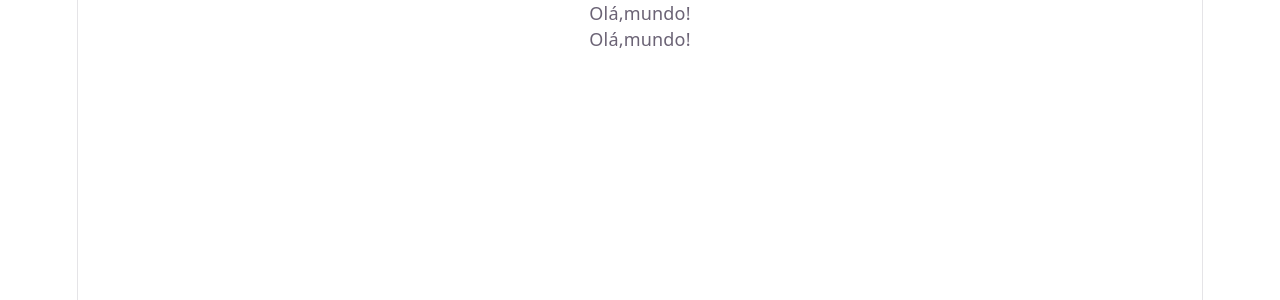
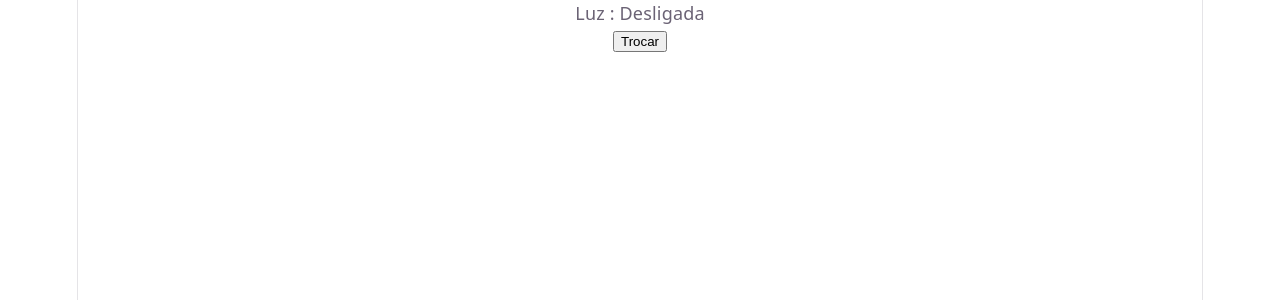
Before and after one commit to giovannacostaxavier/react-labs, a React (Vite) app: page / in a window 1280 px wide. Shown: the top 300 px of the page. Built offline with nearby package versions, Linux system fonts and the light colour scheme.

Commit message:
feat: novo exercicio de customs hooks

```diff
--- a/src/App.jsx
+++ b/src/App.jsx
@@ -1,12 +1,9 @@
-import Cabecalho from "./exercicios/Usando-Customs/Cabecalho"
-import Rodape from "./exercicios/Usando-Customs/Rodape"
-
+import Luz from "./exercicios/Alternador-Customs/Luz"
 const App =()=>{
 
   return(
     <div>
-      <Rodape/>
-      <Cabecalho/>
+      <Luz/>
     </div>
   )
 }
--- /dev/null
+++ b/src/exercicios/Alternador-Customs/Alternador.jsx
@@ -0,0 +1,11 @@
+import { useState } from "react";
+
+const useAlternador =()=>{
+    const [ligado,setLigado]=useState(false)
+
+    const Alternar=()=>{
+        setLigado(prev=> !prev)
+    }
+    return [ligado,Alternar]
+}
+export default useAlternador
--- /dev/null
+++ b/src/exercicios/Alternador-Customs/Luz.jsx
@@ -0,0 +1,15 @@
+import useAlternador from "./Alternador";
+
+const Luz =()=>{
+    const [ligado,Alternar] = useAlternador()
+
+    return(
+        <div>
+            <p>Luz : {ligado ? "Ligada" : "Desligada"}</p>
+            <button onClick={()=> Alternar()}>Trocar</button>
+        </div>
+
+
+    )
+}
+export default Luz
```
